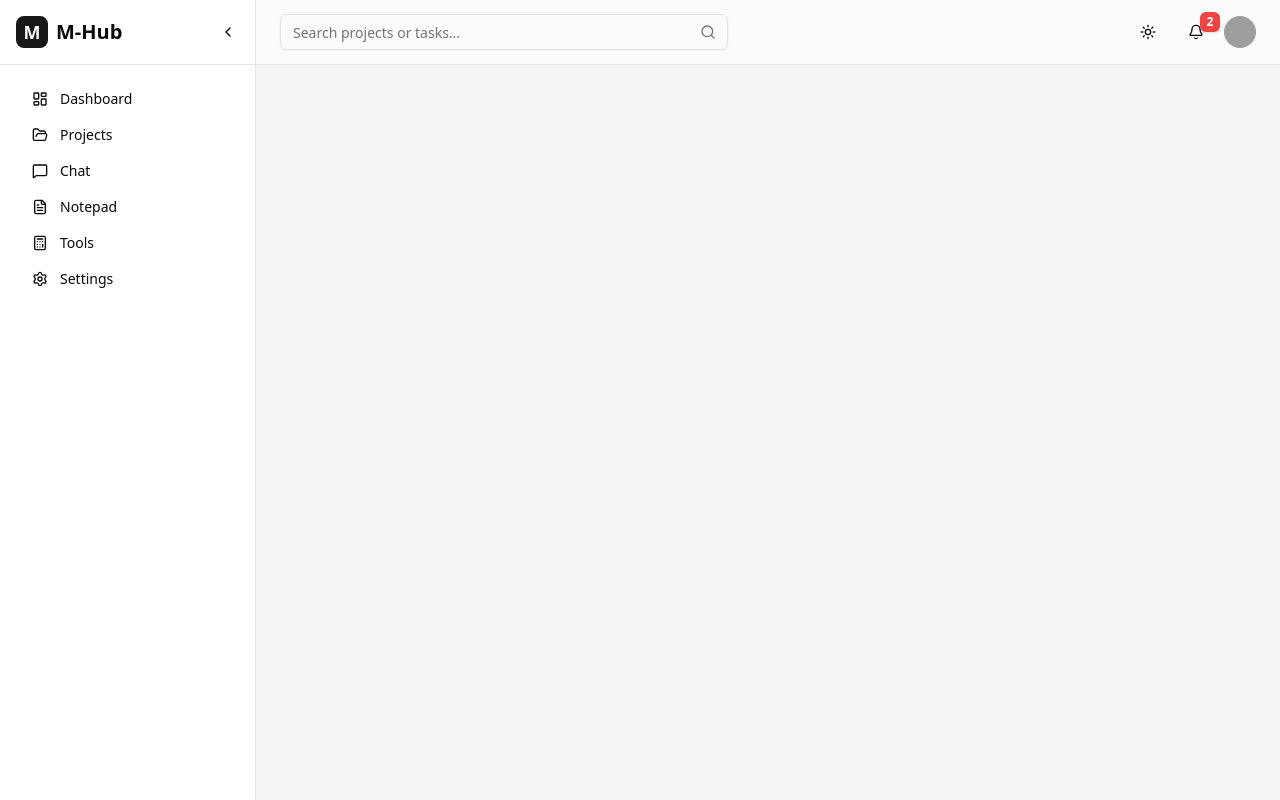
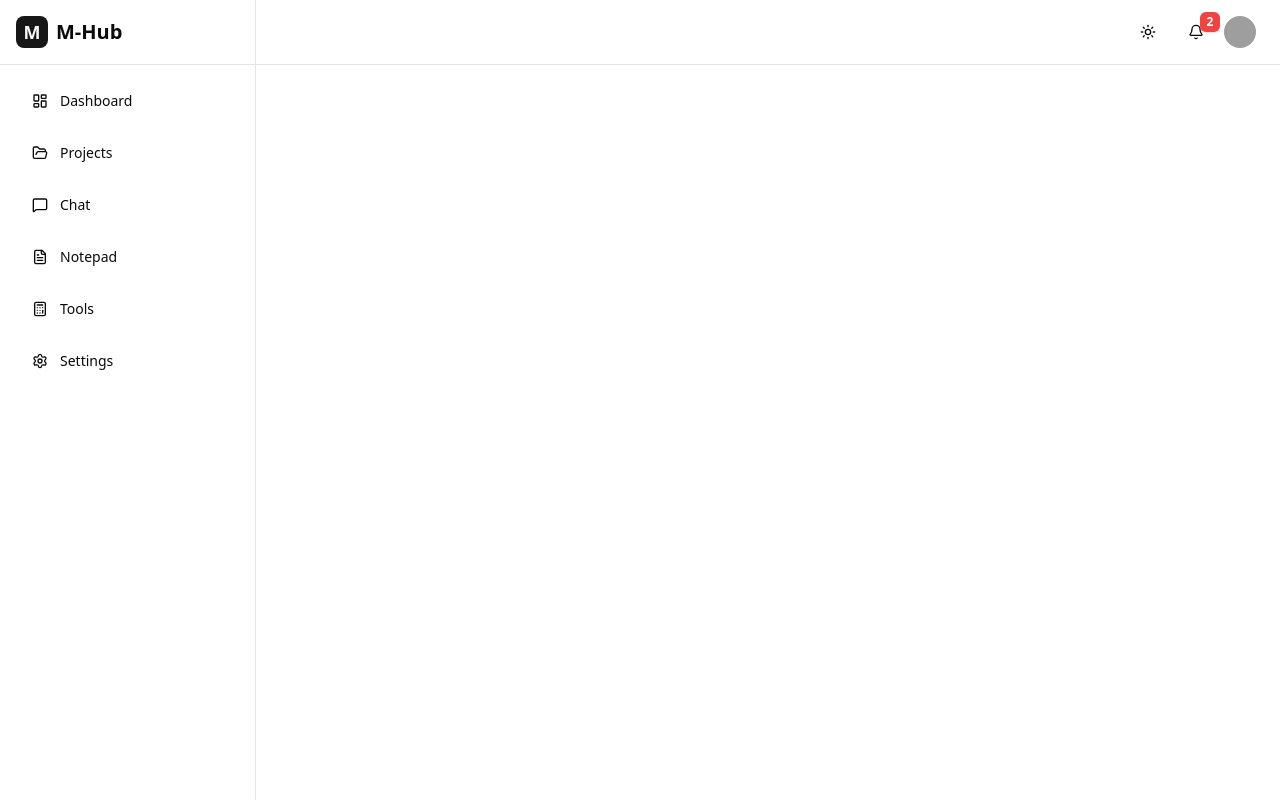
Before and after one commit to ANIEKWECHIDERA/M-Hub, a React (Vite) app in the folder client/: page / in a window 1280 px wide. Built offline with nearby package versions, Linux system fonts and the light colour scheme; grey boxes are pictures that could not be loaded.

Commit message:
feat: enhance layout and sidebar functionality with collapsible state and improved responsiveness

```diff
--- a/client/src/Layout.tsx
+++ b/client/src/Layout.tsx
@@ -1,28 +1,35 @@
+import { useState } from "react";
 import { Sidebar } from "./components/SideBar";
 import { Header } from "./components/Header";
 import { Outlet } from "react-router-dom";
-import { useState } from "react";
 
 export default function Layout() {
-  // Optional: sidebar state if needed
   const [collapsed, setCollapsed] = useState(false);
-  const sidebarWidth = collapsed ? 64 : 256; // 16px or 64px (in Tailwind px)
+
+  const sidebarWidth = collapsed ? 64 : 256; // Tailwind: 16 or 64
 
   return (
-    <div className="h-screen flex bg-muted">
-      {/* Sidebar (already fixed in Sidebar component) */}
-      <Sidebar />
+    <>
+      <style>
+        {`
+          @media (min-width: 1024px) {
+            .content-margin {
+              margin-left: ${sidebarWidth}px;
+            }
+          }
+        `}
+      </style>
 
-      {/* Right section shifted to the right based on sidebar width */}
-      <div
-        className="flex flex-col flex-1"
-        style={{ marginLeft: `calc(${sidebarWidth}px)` }}
-      >
-        <Header />
-        <main className="flex-1 overflow-y-auto p-4">
-          <Outlet />
-        </main>
+      <div className="h-screen flex">
+        <Sidebar onCollapseChange={setCollapsed} />
+
+        <div className="flex flex-col flex-1 transition-all duration-300 content-margin">
+          <Header />
+          <main className="flex-1 overflow-y-auto p-4">
+            <Outlet />
+          </main>
+        </div>
       </div>
-    </div>
+    </>
   );
 }
--- a/client/src/components/Header.tsx
+++ b/client/src/components/Header.tsx
@@ -27,9 +27,9 @@ export function Header() {
 
   return (
     <header className="sticky top-0 z-40 w-full border-b bg-background/95 backdrop-blur supports-[backdrop-filter]:bg-background/60">
-      <div className="flex h-16 items-center justify-between px-4 lg:px-6">
+      <div className="flex h-16 items-center justify-end px-4 lg:px-6">
         {/* Search */}
-        <div className="flex-1 max-w-md">
+        {/* <div className="flex-1 max-w-md">
           <div className="relative">
             <Input
               placeholder="Search projects or tasks..."
@@ -39,7 +39,7 @@ export function Header() {
             />
             <Search className="absolute right-3 top-1/2 -translate-y-1/2 h-4 w-4 text-muted-foreground" />
           </div>
-        </div>
+        </div> */}
 
         {/* Right side actions */}
         <div className="flex items-center gap-2">
--- a/client/src/components/SideBar.tsx
+++ b/client/src/components/SideBar.tsx
@@ -15,19 +15,16 @@ import {
 } from "lucide-react";
 import { cn } from "@/lib/utils";
 
-// Define the interface for navigation items
 interface NavItem {
   name: string;
   to: string;
   icon: React.ComponentType<{ className?: string }>;
 }
 
-// Define the interface for SidebarContent props
 interface SidebarContentProps {
   mobile?: boolean;
 }
 
-// Define the navigation array with type annotation
 const navigation: NavItem[] = [
   { name: "Dashboard", to: "/dashboard", icon: LayoutDashboard },
   { name: "Projects", to: "/projects", icon: FolderOpen },
@@ -37,24 +34,53 @@ const navigation: NavItem[] = [
   { name: "Settings", to: "/settings", icon: Settings },
 ];
 
-export function Sidebar() {
+interface SidebarProps {
+  onCollapseChange?: (collapsed: boolean) => void;
+}
+
+export function Sidebar({ onCollapseChange }: SidebarProps) {
   const pathname = useLocation().pathname;
-  const [collapsed, setCollapsed] = useState(false);
+  const [collapsed, setCollapsed] = useState(true);
+  const [hovered, setHovered] = useState(false);
+  const [mobileOpen, setMobileOpen] = useState(false);
 
-  // Define SidebarContent with typed props
+  const isExpanded = !collapsed || hovered;
+
+  const toggleCollapse = () => {
+    const newState = !collapsed;
+    setCollapsed(newState);
+    onCollapseChange?.(newState);
+  };
+
+  const handleNavClick = () => {
+    // Expand permanently when clicking a nav item
+    if (collapsed) {
+      setCollapsed(false);
+      onCollapseChange?.(false);
+    }
+    if (mobileOpen) {
+      setMobileOpen(false);
+    }
+  };
+
   const SidebarContent = ({ mobile = false }: SidebarContentProps) => (
-    <div className={cn("flex flex-col h-full", mobile ? "w-full" : "w-64")}>
+    <div
+      className={cn(
+        "flex flex-col h-full transition-all duration-300",
+        mobile ? "w-full" : isExpanded ? "w-64" : "w-16"
+      )}
+    >
       <div className="flex items-center justify-between p-4 border-b">
         <div
           className={cn(
             "flex items-center gap-2",
-            collapsed && !mobile && "justify-center"
+            isExpanded ? "justify-start" : "justify-center"
           )}
         >
           <div className="w-8 h-8 bg-primary rounded-lg flex items-center justify-center">
             <span className="text-primary-foreground font-bold text-lg">M</span>
           </div>
-          {(!collapsed || mobile) && (
+          {(isExpanded || mobile) && (
             <span className="font-bold text-xl">M-Hub</span>
           )}
         </div>
@@ -62,11 +88,11 @@ export function Sidebar() {
           <Button
             variant="ghost"
             size="sm"
-            onClick={() => setCollapsed(!collapsed)}
+            onClick={toggleCollapse}
             className="p-1"
           >
             {collapsed ? (
-              <ChevronRight className="h-4 w-4" />
+              <ChevronRight className="h-4 w-4 hidden" />
             ) : (
               <ChevronLeft className="h-4 w-4" />
             )}
@@ -74,22 +100,25 @@ export function Sidebar() {
         )}
       </div>
 
-      <nav className="flex-1 p-4 space-y-2">
+      <nav className="flex-1 p-4">
         {navigation.map((item) => {
           const isActive =
             pathname === item.to ||
             (item.to !== "/dashboard" && pathname.startsWith(item.to + "/"));
+
           return (
-            <Link key={item.name} to={item.to}>
+            <Link key={item.name} to={item.to} onClick={handleNavClick}>
               <Button
                 variant={isActive ? "secondary" : "ghost"}
                 className={cn(
-                  "w-full justify-start gap-3",
-                  collapsed && !mobile && "justify-center px-2"
+                  "w-full flex items-center transition-all duration-200",
+                  isExpanded
+                    ? "justify-start gap-3 h-10 py-2 mb-3"
+                    : "justify-center w-10 h-10 mb-3"
                 )}
               >
                 <item.icon className="h-5 w-5" />
-                {(!collapsed || mobile) && <span>{item.name}</span>}
+                {(isExpanded || mobile) && <span>{item.name}</span>}
               </Button>
             </Link>
           );
@@ -103,15 +132,17 @@ export function Sidebar() {
       {/* Desktop Sidebar */}
       <div
         className={cn(
-          "hidden lg:flex lg:flex-col lg:fixed lg:inset-y-0 lg:z-50 lg:bg-background lg:border-r transition-all duration-300",
-          collapsed ? "lg:w-16" : "lg:w-64"
+          "fixed inset-y-0 z-50 bg-background border-r hidden lg:flex flex-col transition-all duration-300",
+          isExpanded ? "lg:w-64" : "lg:w-16"
         )}
+        onMouseEnter={() => setHovered(true)}
+        onMouseLeave={() => setHovered(false)}
       >
         <SidebarContent />
       </div>
 
       {/* Mobile Sidebar */}
-      <Sheet>
+      <Sheet open={mobileOpen} onOpenChange={setMobileOpen}>
         <SheetTrigger asChild>
           <Button
             variant="ghost"
```
